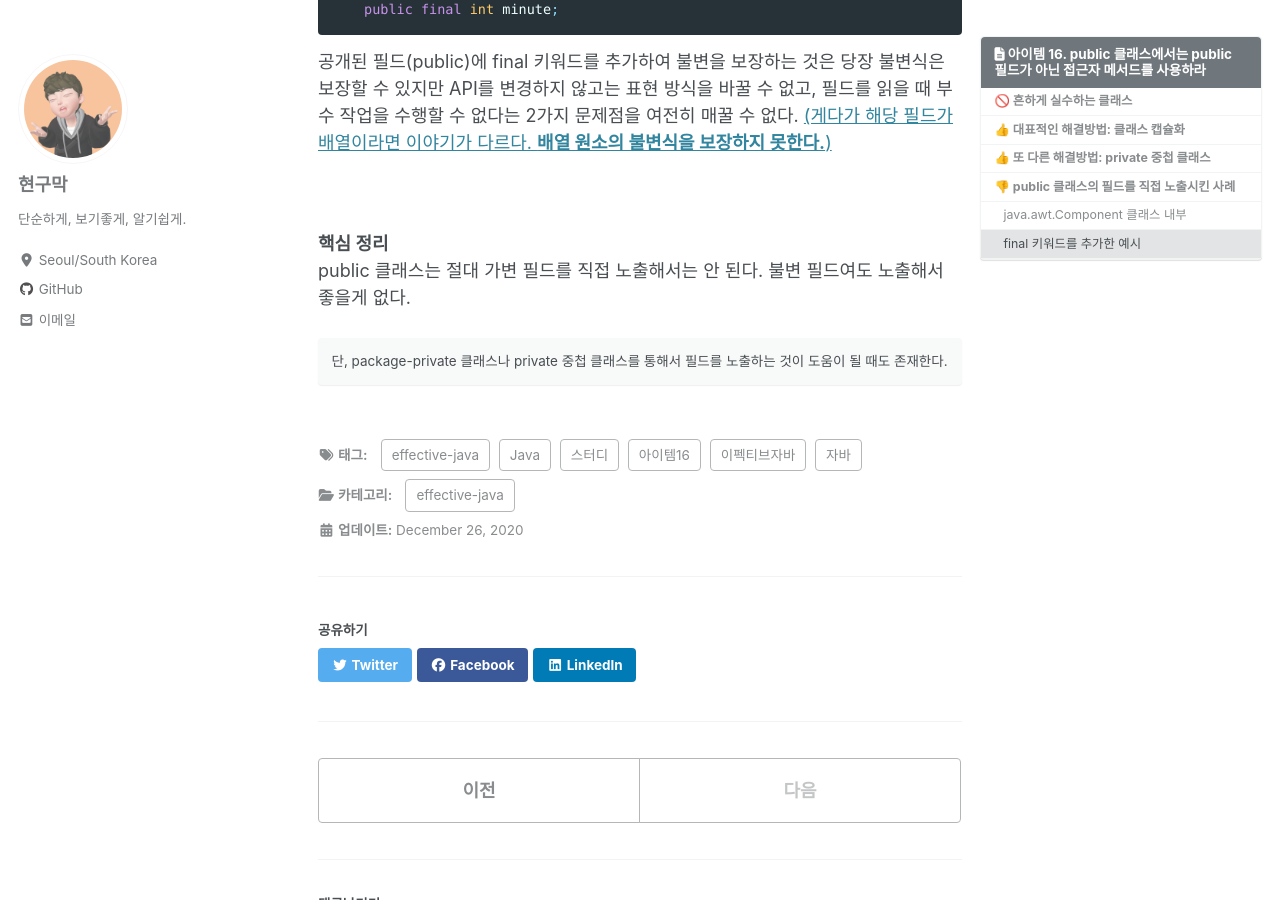
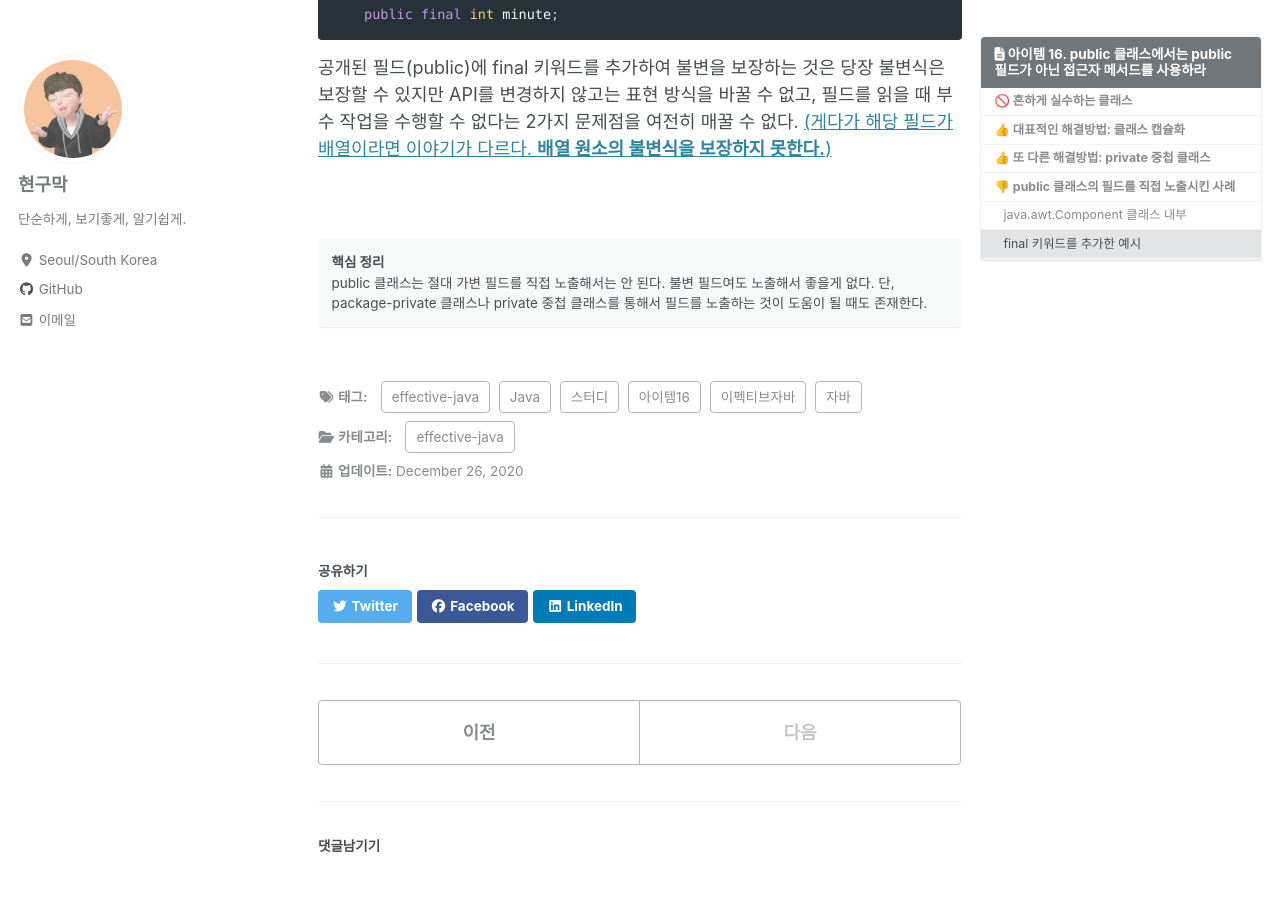
Before and after one commit to Hyeon9mak/Hyeon9mak.github.io, a Jekyll site: the page built from _posts/2020-12-26-Effective-Java-item16.md, in a window 1280 px wide and 900 px high, scrolled down 4394 px. Built offline with Jekyll 4.4.1, drawn with Linux system fonts in a browser that asks for light colours; cached includes are drawn as plain includes; nearby versions of some CDN libraries; comment, search, counter and statistics services are not loaded.

Commit message:
docs: fix 2020-12-26-Effective-Java-item16.md

```diff
--- a/_posts/2020-12-26-Effective-Java-item16.md
+++ b/_posts/2020-12-26-Effective-Java-item16.md
@@ -39,7 +39,6 @@
     - 클라이언트가 직접 데이터를 변경할 수 있다.
 - **외부에서 필드에 접근할 때 부수 작업을 수행할 수도 없다.**
     - 1차원적인 접근만 가능하고, 추가 로직을 삽입할 수 없다.
-{: .notice}
 
 책에서는 해당 패턴을 가진 클래스의 문제점을 대표적으로 3가지 짚어주고 있다.
 모두 **캡슐화의 이점을 포기**한 내용들이다.
@@ -73,7 +72,6 @@
     - 클라이언트는 메서드를 통해서만 필드에 접근 가능하다.
 - **외부에서 필드에 접근할 때 부수 작업을 수행 시킬 수 있다.**
     - getter/setter 메서드에 얼마든지 추가 가능하다.
-{: .notice}
 
 위에서 이야기한 3가지 문제점을 모두 매꿔주는 캡슐화된 클래스다.
 객체지향을 이해한다면, 객체지향의 장점을 이끌어내려면 아무리 단순한 데이터(필드)라도
@@ -168,7 +166,6 @@
 **핵심 정리**
 public 클래스는 절대 가변 필드를 직접 노출해서는 안 된다.
 불변 필드여도 노출해서 좋을게 없다.
-
 단, package-private 클래스나 private 중첩 클래스를 통해서
 필드를 노출하는 것이 도움이 될 때도 존재한다.
 {: .notice}
```
